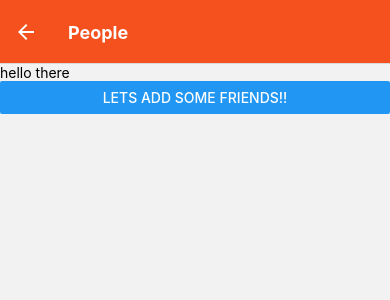
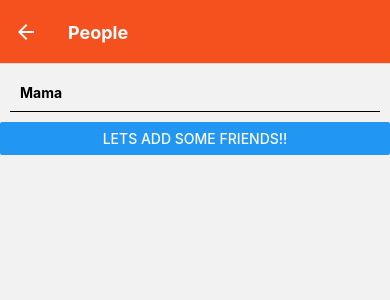
Before and after one commit to zhira03/LetsEatOut-v1, a React Native app: screen /People in a window 390 px wide. Shown: the top 300 px of the page. Built offline with nearby package versions, Linux system fonts and the light colour scheme.

Commit message:
add people function added

```diff
--- a/screens/People/People.js
+++ b/screens/People/People.js
@@ -1,13 +1,22 @@
-import { StyleSheet, Text, View, ScrollView, Button } from 'react-native'
+import { StyleSheet, Text, View, ScrollView, Button, FlatList} from 'react-native'
 import React from 'react'
 
 
 const People = ({navigation}) => {
+  let people_store = [{
+    name:"Mama"
+  }]
   return (
     <ScrollView style={styles.container}>
-        <Text>
-            hello there
-        </Text>
+        <FlatList
+            data={people_store}
+            keyExtractor={(item, index) => index.toString()}
+            renderItem={({ item }) => (
+                <View style={{ margin: 10, padding: 10, borderBottomWidth: 1 }}>
+                    <Text style={{ fontWeight: 'bold' }}>{item.name}</Text>
+                </View>
+            )}
+        />
 
         <Button
           style={styles.moreFriends}
--- a/screens/Restaurant/Restaurant.js
+++ b/screens/Restaurant/Restaurant.js
@@ -4,7 +4,7 @@ import {SafeAreaView, SafeAreaProvider} from 'react-native-safe-area-context';
 import React from 'react'
 
 const Restaurants = () => {
-  const places = [
+  let places = [
     {
         "name": "La Fontaine",
         "location": "Meikles Hotel, City Centre",
@@ -63,10 +63,10 @@ const Restaurants = () => {
   return (
     <SafeAreaProvider>
     <SafeAreaView style={styles.container} edges={['top']}>
-      <ScrollView style={styles.scrollView}>
-        <Text style={styles.Restaurantheading}>
+      <Text style={styles.Restaurantheading}>
           Restaurants
         </Text>
+      <ScrollView style={styles.scrollView}>
         <FlatList
             data={places}
             keyExtractor={(item, index) => index.toString()}
@@ -93,7 +93,6 @@ const styles = StyleSheet.create({
     fontSize:40,
     justifyContent: 'center',
     alignItems: 'center',
-    flex:1,
     paddingBottom:20,
     textAlign:'center'
   }
```
